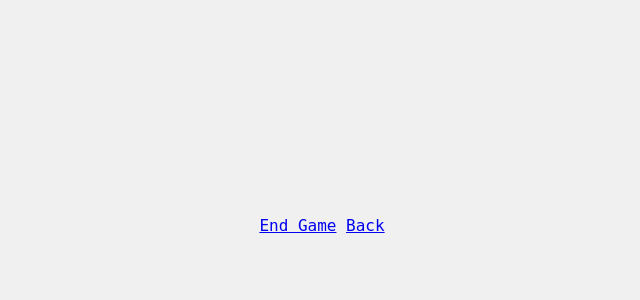
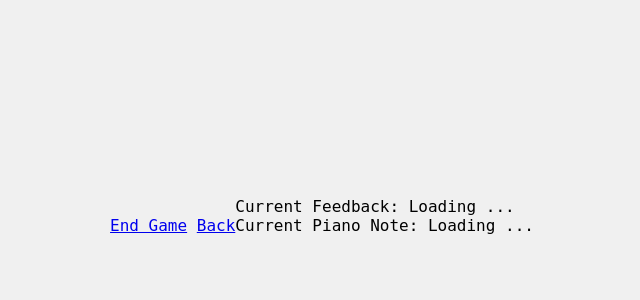
Before and after one commit to m3di0cre3/Discord-Jamming, a Flask app: page /play_menu/piano_game in a window 1280 px wide. Shown: the part 175-475 px from the top of the page, without its empty margins (318-958 px from the left). Run offline with Flask 3, Linux system fonts and the light colour scheme; some libraries are stand-ins or nearby versions.

Commit message:
adding some more functionality to the website

```diff
--- a/webstitecolon3/app.py
+++ b/webstitecolon3/app.py
@@ -16,7 +16,9 @@ received_data = "loading!"
 def get_music_feedback_from_music():
     return choice(['good','great','awesome','fantastic','bad','horrible','terrible','complete trash'])
 lyrics = {0:'i',1:'wanna',2:'eat',3:'something'}
+piano_notes = ['A','B','C','D','E','F','G','H','I']
 cur_lyric_index = 0
+cur_piano_index = 0
 
 @app.route('/choose_song', methods=['GET'])
 def choose_song_menu():
@@ -24,7 +26,8 @@ def choose_song_menu():
     return render_template('choose_song.html')
 
 def get_music_feedback():
-    socketio.emit('music feedback',{'data':get_music_feedback_from_music()})
+    socketio.emit("music_feedback",{"data":get_music_feedback_from_music()})
+
 def get_lyrics():
     global lyrics
     global cur_lyric_index
@@ -33,6 +36,12 @@ def get_lyrics():
         cur_lyric_index = 0
     socketio.emit("lyric",{"data":lyrics[cur_lyric_index]})
 
+def get_piano_note():
+    global piano_notes
+    global cur_piano_index
+    if cur_piano_index < len(piano_notes)-1:
+        cur_piano_index += 1
+    socketio.emit("piano_note",{"data":piano_notes[cur_piano_index]})
 
 # buttons ish
 @app.route('/')
@@ -94,8 +103,10 @@ def get_song():
 
 # jfdklf
 if __name__ == '__main__':
+    counter += 1
     scheduler = APScheduler()
     scheduler.add_job(func=get_music_feedback,trigger='interval',id='job',seconds = 1)
     scheduler.add_job(func=get_lyrics,trigger='interval',id='job2',seconds = 1)
+    scheduler.add_job(func=get_piano_note,trigger='interval',id='jo32',seconds = 1)
     scheduler.start()
     app.run(debug=True)
--- a/webstitecolon3/static/styles.css
+++ b/webstitecolon3/static/styles.css
@@ -5,10 +5,10 @@ header {
     text-align: center;
 }
 
-nav ul {
+/* nav ul {
     list-style-type: none;
     padding: 0;
-}
+} */
 
 nav ul li {
     display: inline;
--- a/webstitecolon3/templates/piano_game.html
+++ b/webstitecolon3/templates/piano_game.html
@@ -5,6 +5,22 @@
     <meta name="viewport" content="width=device-width, initial-scale=1.0">
     <title>{% block title %}pbpbpbpbppb{% endblock %}</title>
     <link rel="stylesheet" href="{{ url_for('static', filename='styles.css') }}">
+    <script src="https://cdnjs.cloudflare.com/ajax/libs/jquery/3.5.1/jquery.min.js" integrity="sha512-bLT0Qm9VnAYZDflyKcBaQ2gg0hSYNQrJ8RilYldYQ1FxQYoCLtUjuuRuZo+fjqhx/qtq/1itJ0C2ejDxltZVFg==" crossorigin="anonymous"></script>
+    <script src="https://cdnjs.cloudflare.com/ajax/libs/socket.io/3.0.4/socket.io.js" integrity="sha512-aMGMvNYu8Ue4G+fHa359jcPb1u+ytAF+P2SCb+PxrjCdO3n3ZTxJ30zuH39rimUggmTwmh2u7wvQsDTHESnmfQ==" crossorigin="anonymous"></script>
+    <script>
+        var socket = io();
+        socket.on('connect',function(){
+            socket.emit('my_event',{data: "Connected"});
+        });
+        socket.on("music_feedback",function(msg){
+            var cur_music_feedback = msg.data
+            document.getElementById("music_feedback_received").innerHTML = cur_music_feedback
+        })
+        socket.on("piano_note",function(msg){
+            var cur_music_feedback = msg.data
+            document.getElementById("piano_note_received").innerHTML = cur_music_feedback
+        })
+    </script>
 </head>
 <body>
     <nav>
@@ -14,5 +30,9 @@
             <a href="/play_menu">Back</a>
         </ul>
     </nav>
+    <pre>
+Current Feedback: <span id= 'music_feedback_received'>Loading ...</span>
+Current Piano Note: <span id= 'piano_note_received'>Loading ...</span>
+    </pre>
 </body>
 </html>
```
Also changed, not shown: webstitecolon3/templates/vocal_game.html (+5 -3 lines), 1 other file.
